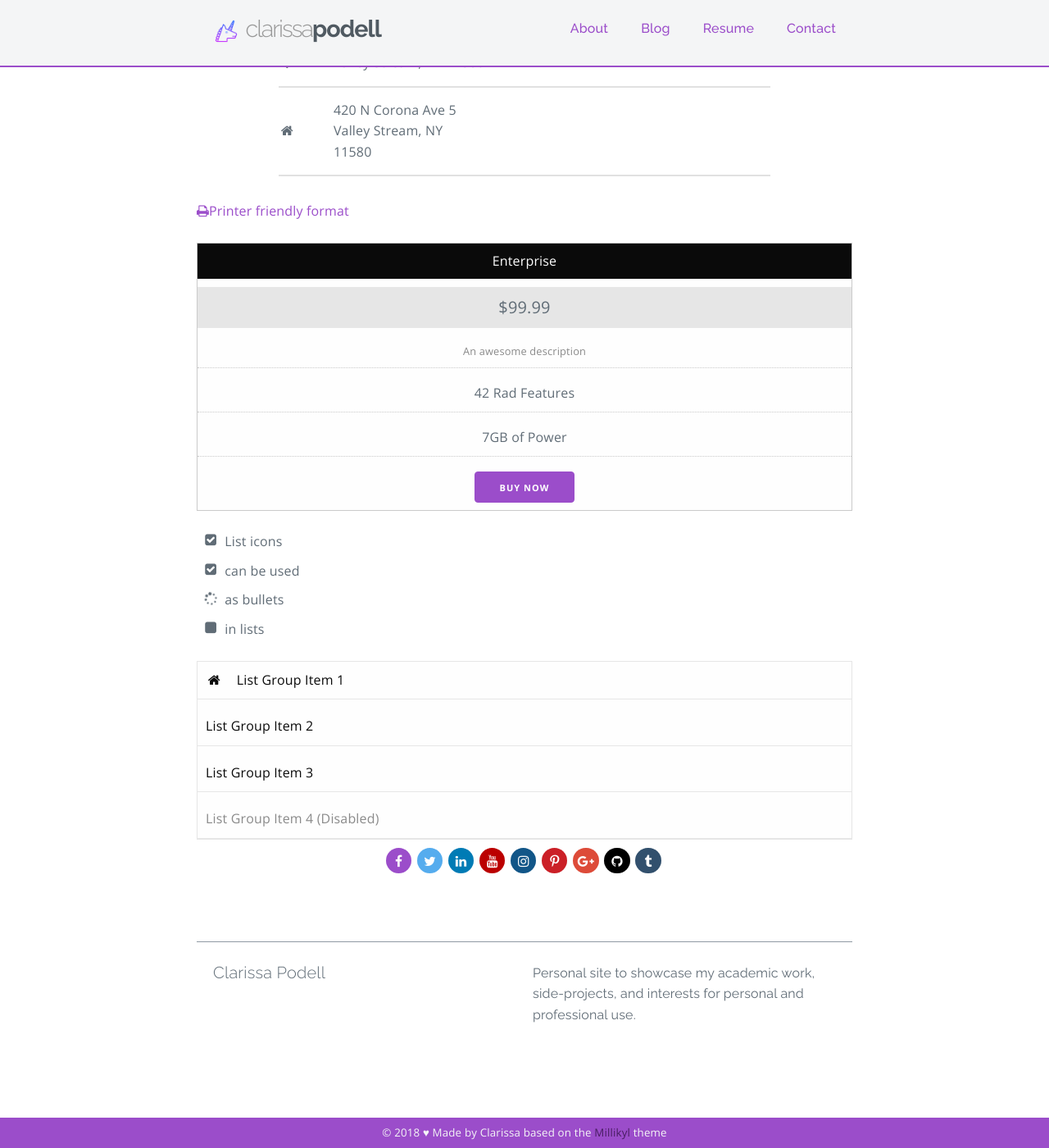
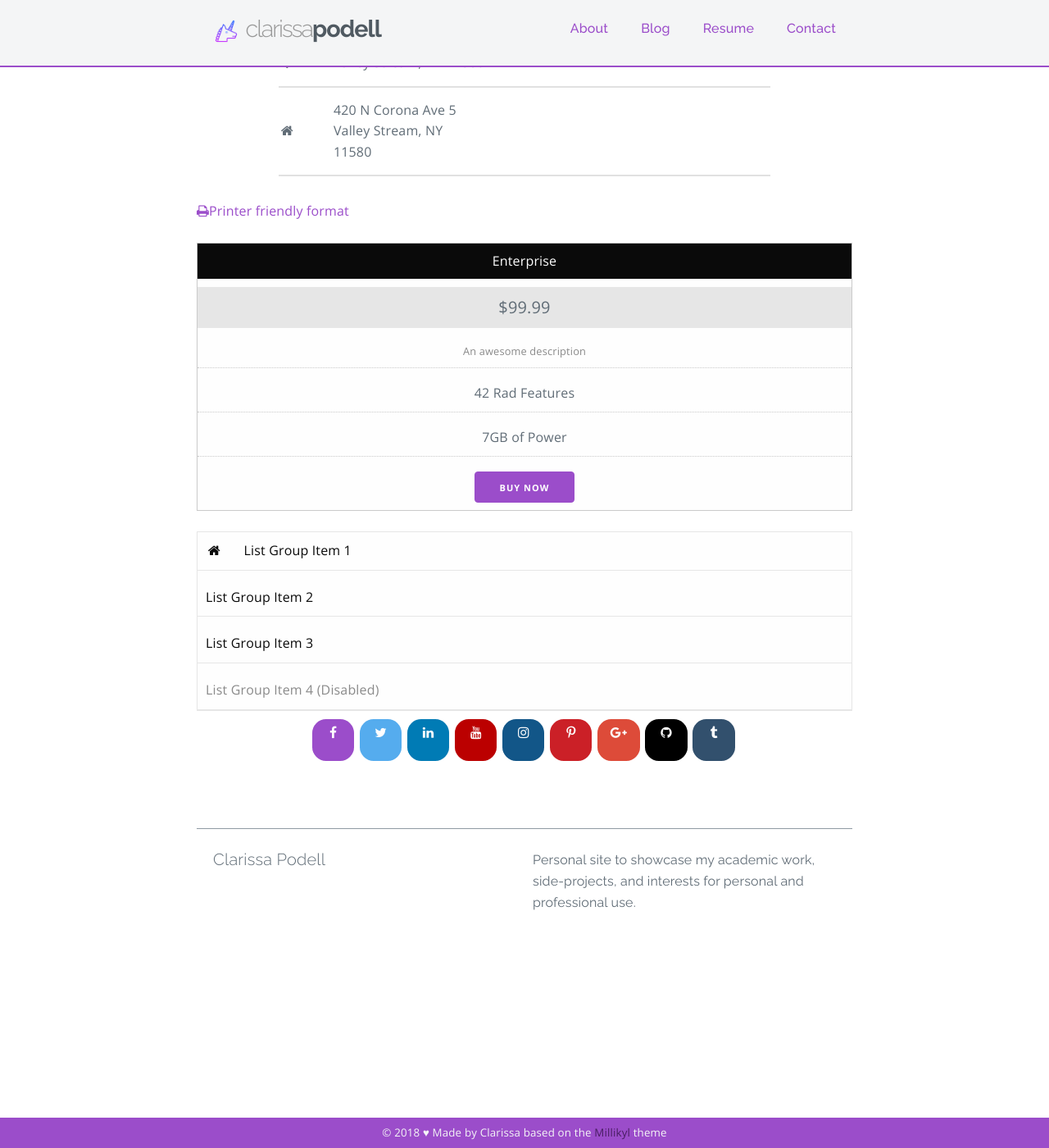
Before and after one commit to c1arissa/c1arissa.github.io, a Jekyll site: the page built from contact.md, in a window 1280 px wide and 1400 px high, scrolled down 419 px. Shown: the whole window at 82% size. Built offline with Jekyll 4.4.1, drawn with Linux system fonts in a browser that asks for light colours; nearby versions of some CDN libraries; a style sheet for code colours, icons or effects is not loaded.

Commit message:
Update contact.md

```diff
--- a/contact.md
+++ b/contact.md
@@ -110,16 +110,8 @@ permalink: /contact/
 }
 </style>
 
-<ul class="fa-ul">
-  <li><i class="fa-li fa fa-check-square"></i>List icons</li>
-  <li><i class="fa-li fa fa-check-square"></i>can be used</li>
-  <li><i class="fa-li fa fa-spinner fa-spin"></i>as bullets</li>
-  <li><i class="fa-li fa fa-square"></i>in lists</li>
-</ul>
-
-
 <ul class="list-group">
-  <li class="list-group-item"><i class="fa fa-home fa-fw" aria-hidden="true"></i>&nbsp;&nbsp;&nbsp;&nbsp;List Group Item 1</li>
+  <li class="list-group-item"><i class="fa fa-home fa-fw" aria-hidden="true"></i>&nbsp;&nbsp;&nbsp;&nbsp;&nbsp;&nbsp;List Group Item 1</li>
   <li class="list-group-item">List Group Item 2</li>
   <li class="list-group-item">List Group Item 3</li>
   <li class="list-group-item disabled">List Group Item 4 (Disabled)</li>
@@ -137,8 +129,8 @@ permalink: /contact/
   display: inline-block;
   position: relative;
   cursor: pointer;
-  width: 3.125rem;
-  height: 3.125rem;
+  width: 5.125rem;
+  height: 5.125rem;
   border: 0.125rem solid transparent;
   padding: 0;
   text-decoration: none;
```
